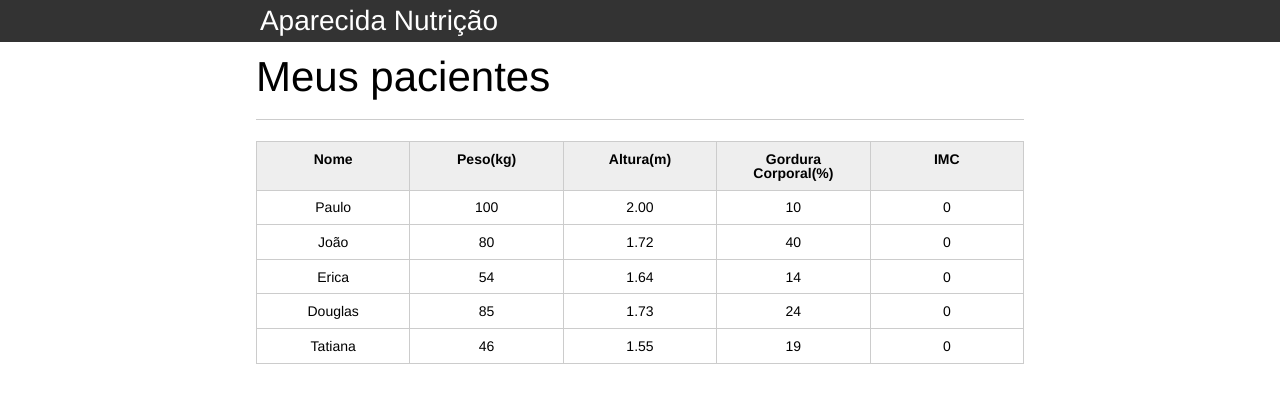
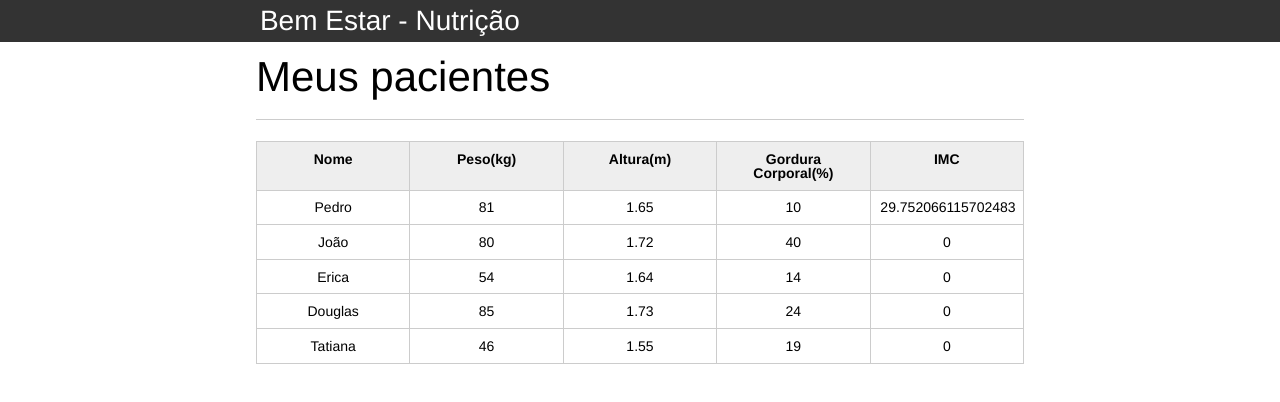
Before and after one commit to phmartins89/BemEstar_nutricionismo, a plain HTML site: page index.html in a window 1280 px wide. Drawn offline with Linux system fonts and the light colour scheme.

Commit message:
Lógica do cálculo IMC

```diff
--- a/index.html
+++ b/index.html
@@ -29,10 +29,10 @@
 						</tr>
 					</thead>
 					<tbody id="tabela-pacientes">
-						<tr class="paciente" >
-							<td class="info-nome">Paulo</td>
-							<td class="info-peso">100</td>
-							<td class="info-altura">2.00</td>
+						<tr class="paciente" id = "primeiro-paciente" >
+							<td class="info-nome">Pedro</td>
+							<td class="info-peso">81</td>
+							<td class="info-altura">1.65</td>
 							<td class="info-gordura">10</td>
 							<td class="info-imc">0</td>
 						</tr>
--- a/js/principal.js
+++ b/js/principal.js
@@ -0,0 +1,41 @@
+
+
+        //console.log(document.querySelector("h1 / titulo"));  DOCUMENT é o link do JS com HTML o QUERYSELECTOR seleciono apenao oq qro dentro do JS
+        let titulo = document.querySelector(".titulo"); //declarei o trecho de código como uma variavel
+        titulo.textContent = "Bem Estar - Nutrição"
+
+        var paciente = document.querySelector("#primeiro-paciente"); // # para buscar ID
+
+        var tdPeso = paciente.querySelector(".info-peso"); // .  para buscar class
+        var tdAltura = paciente.querySelector(".info-altura");
+
+        var peso = tdPeso.textContent;
+        var altura = tdAltura.textContent;
+
+        /*console.log(paciente); //tr
+        console.log(tdPeso); //td que tem o peso
+        console.log(peso);  //Obter o peso de Pedro
+        console.log(altura); //Obter a altura de Pedro */
+
+       let tdImc = paciente.querySelector(".info-imc"); //peguei o valor do IMC
+
+       let pesoEhvalido = true;
+       let alturaEhvalida = true;
+
+       if( peso <= 0 || peso >= 1000){
+                console.log("Peso invalido")
+                pesoEhvalido = false; //condição para não seguir o calculo do IMC com valores incompativeis
+                tdImc.textContent = "Peso inválido!"
+        }
+
+       if( altura <= 0.30 || altura >= 2.80){
+        console.log("Altura invalida")
+        alturaEhvalida =false;
+        tdImc.textContent = "Altura inválida!"
+        }
+
+        if(pesoEhvalido && alturaEhvalida){
+                let imc = peso / (altura * altura);
+                tdImc.textContent = imc;
+
+        }
```
